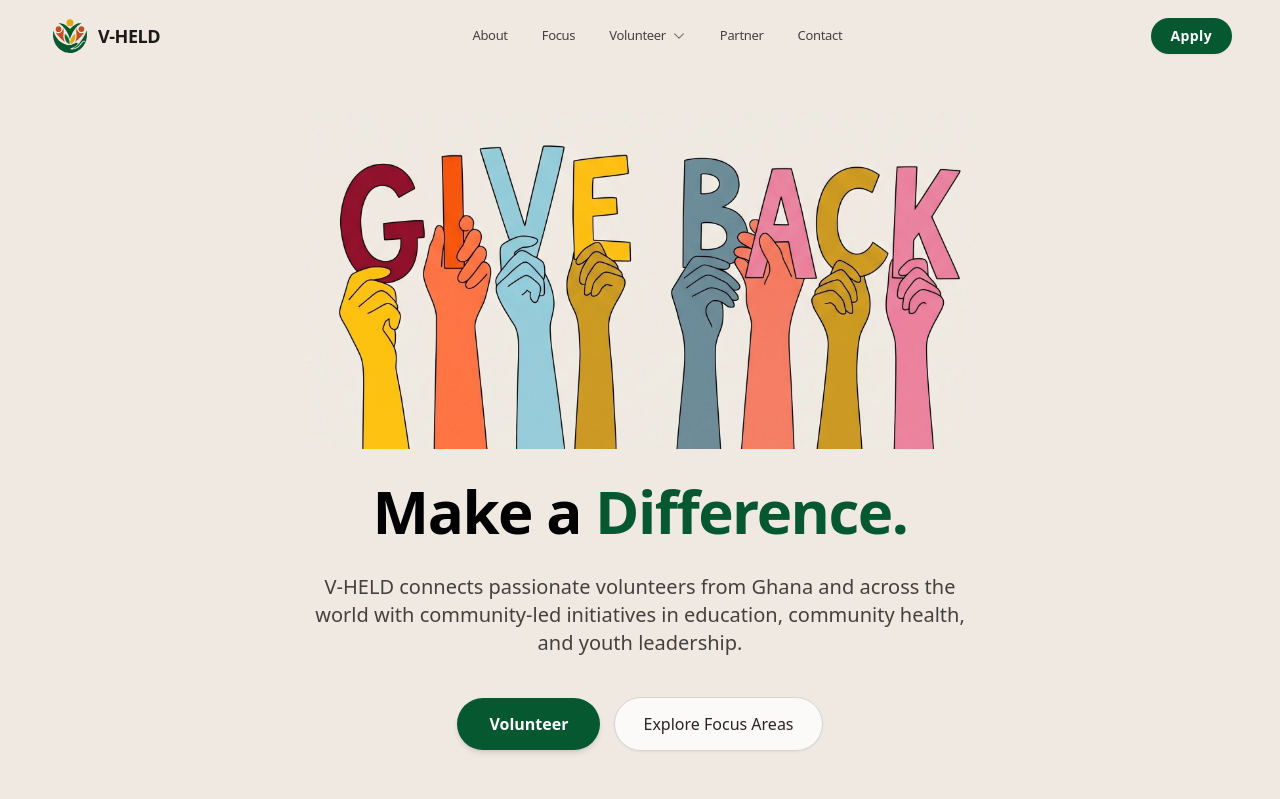
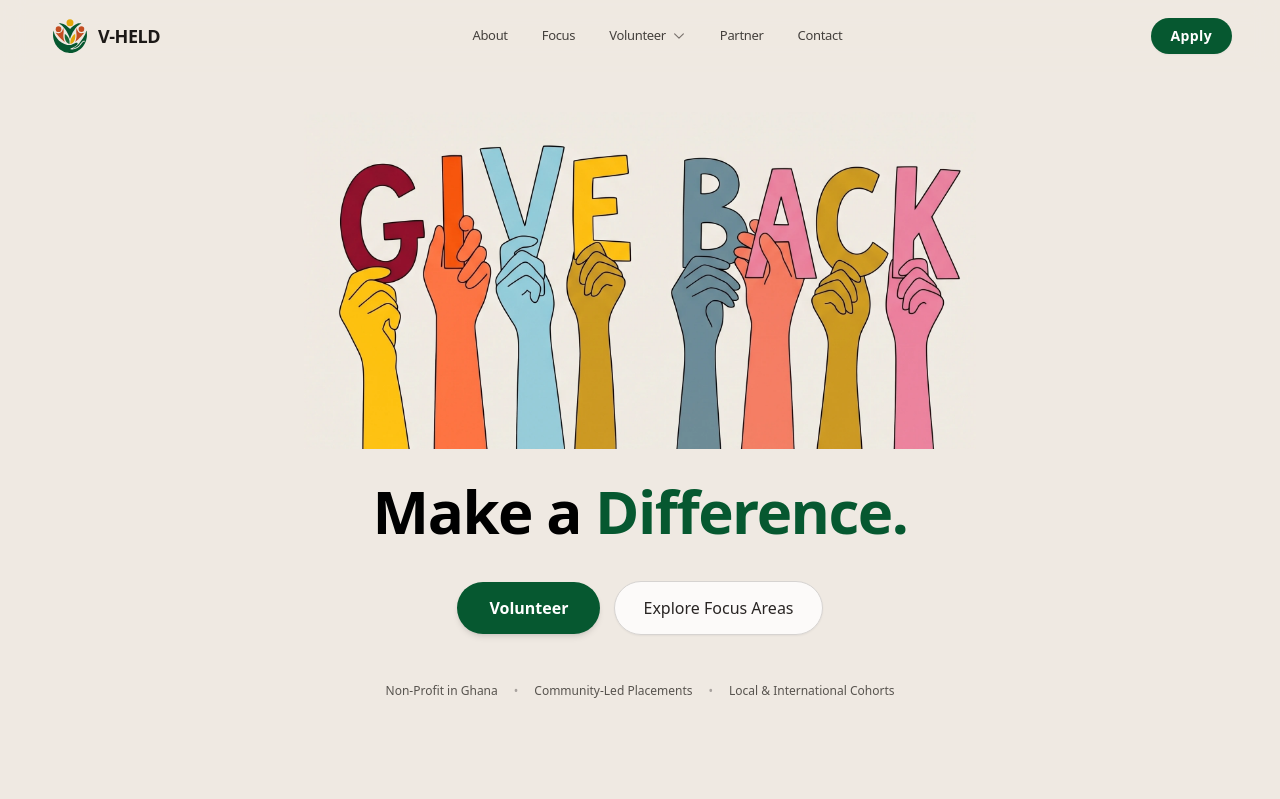
Before and after one commit to heisck/V-HELD, a Next.js app: page / in a window 1280 px wide. Shown: the top 799 px of the page. Built offline with nearby package versions, Linux system fonts and the light colour scheme.

Commit message:
feat(hero): remove subtitle and update context credentials for clarity

```diff
--- a/src/components/home/HeroSection.tsx
+++ b/src/components/home/HeroSection.tsx
@@ -30,11 +30,6 @@ export default function HeroSection() {
           <span className="text-[#065830]">Difference.</span>
         </h1>
 
-        {/* Subtitle / Core Narrative */}
-        <p className="text-base sm:text-lg lg:text-xl text-stone-700 leading-relaxed max-w-2xl mx-auto font-normal">
-          V-HELD connects passionate volunteers from Ghana and across the world with community-led initiatives in education, community health, and youth leadership.
-        </p>
-
         {/* Action Buttons */}
         <div className="flex flex-col sm:flex-row items-center justify-center gap-3.5 pt-2">
           <Link
@@ -54,7 +49,7 @@ export default function HeroSection() {
 
         {/* Context Credentials */}
         <div className="pt-4 text-xs text-stone-600 flex flex-wrap items-center justify-center gap-x-4 gap-y-1.5 font-medium">
-          <span>Registered Non-Profit in Ghana</span>
+          <span>Non-Profit in Ghana</span>
           <span className="text-stone-400" aria-hidden="true">•</span>
           <span>Community-Led Placements</span>
           <span className="text-stone-400" aria-hidden="true">•</span>
```
